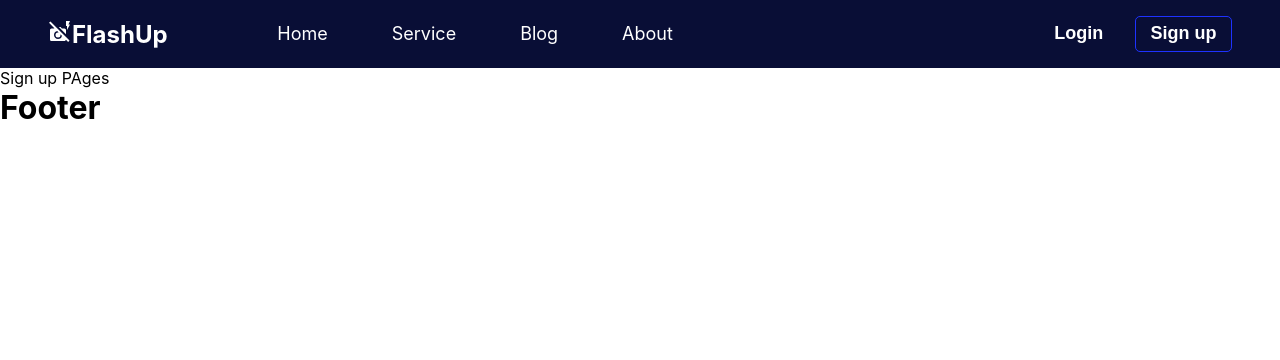
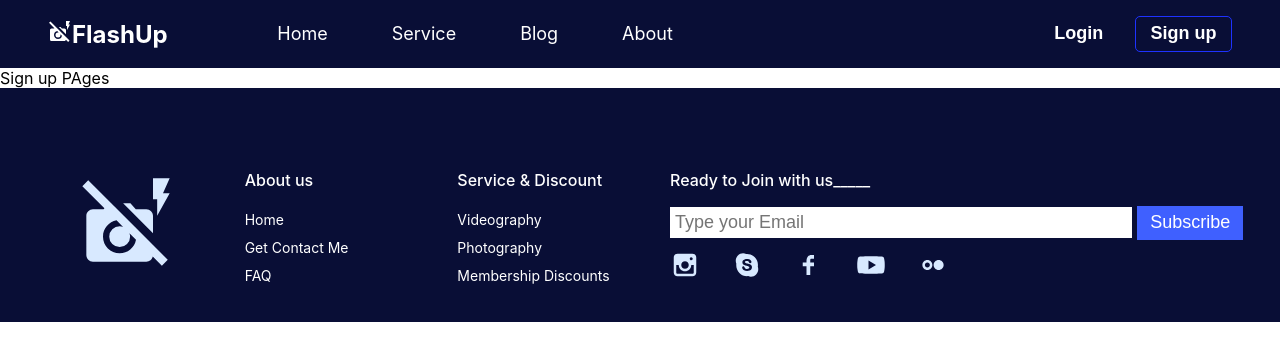
Before and after one commit to morshedulmunna/Flash-up, a React (Create React App) app: page /signup in a window 1280 px wide. Shown: the top 360 px of the page. Built offline with nearby package versions, Linux system fonts and the light colour scheme.

Commit message:
Footer Part Dome

```diff
--- a/src/App.css
+++ b/src/App.css
@@ -3,3 +3,11 @@
   padding: 0;
   box-sizing: border-box;
 }
+
+/* Global CSS */
+
+.container {
+  max-width: 1500px;
+  margin: auto;
+  padding: 0 2rem;
+}
--- /dev/null
+++ b/src/pages/Home/Home.css
@@ -0,0 +1,3 @@
+.home {
+  height: 71.4vh;
+}
--- a/src/pages/Home/Home.js
+++ b/src/pages/Home/Home.js
@@ -1,8 +1,9 @@
 import React from "react";
+import "./Home.css";
 
 const Home = () => {
   return (
-    <div>
+    <div className="home">
       <h5>Home Page</h5>
     </div>
   );
--- a/src/shared/Footer/Footer.css
+++ b/src/shared/Footer/Footer.css
@@ -0,0 +1,92 @@
+.footer {
+  background-color: #090e36;
+  width: 100%;
+  padding: 2rem 0;
+}
+
+.footer .footer__wrapper {
+  display: grid;
+  grid-template-columns: 2fr 2fr 2fr 6fr;
+  grid-gap: 20px;
+  padding-top: 50px;
+}
+
+.footer__wrapper i {
+  font-size: 100px;
+  display: flex;
+  justify-content: center;
+  align-items: center;
+  color: #d8e9ff;
+}
+
+.footer__wrapper h3 {
+  color: #fff;
+  width: fit-content;
+  margin-bottom: 1rem;
+  font-weight: 500;
+  font-size: 16px;
+}
+
+.footer__wrapper span {
+  display: block;
+  color: #fff;
+  line-height: 2;
+  cursor: pointer;
+  width: fit-content;
+  font-size: 14px;
+}
+.footer__wrapper span:hover {
+  color: #3f60ff;
+  transition: ease-in-out 0.3s;
+}
+
+.subscribe .input__Wrapper input {
+  width: 80%;
+  font-size: 18px;
+  padding: 5px 5px;
+  border: none;
+}
+.subscribe .input__Wrapper input:focus {
+  outline: none;
+}
+.subscribe .input__Wrapper button {
+  background-color: #3f60ff;
+  border: none;
+  color: #fff;
+  font-size: 18px;
+  padding: 0.4rem 0.8rem;
+  margin-left: 5px;
+  cursor: pointer;
+}
+
+/* icons */
+.subscribe .social {
+  color: #d8e9ff;
+  margin-top: 10px;
+  font-size: 30px;
+}
+.subscribe .social b {
+  margin-left: 2rem;
+  cursor: pointer;
+}
+.subscribe .social b:hover {
+  color: #3f60ff;
+  transition: ease-in-out 0.3s;
+}
+.subscribe .social strong:hover {
+  color: #3f60ff;
+  transition: ease-in-out 0.3s;
+  cursor: pointer;
+}
+
+@media screen and (max-width: 1024px) {
+  .subscribe .input__Wrapper button {
+    margin: 0;
+    margin-top: 5px;
+  }
+}
+@media screen and (max-width: 425px) {
+  .footer .footer__wrapper {
+    grid-template-columns: 12fr;
+  }
+}
--- a/src/shared/Footer/Footer.jsx
+++ b/src/shared/Footer/Footer.jsx
@@ -1,9 +1,71 @@
 import React from "react";
 import "./Footer.css";
+import { MdNoFlash } from "react-icons/md";
+import {
+  TiSocialInstagram,
+  TiSocialSkype,
+  TiSocialYoutube,
+  TiSocialFacebook,
+  TiSocialFlickr,
+} from "react-icons/ti";
+import { Link } from "react-router-dom";
+
 const Footer = () => {
   return (
-    <div>
-      <h1>Footer</h1>
+    <div className="footer">
+      <div className="container">
+        <div className="footer__wrapper">
+          <div className="logo">
+            <Link to="/">
+              <i>
+                <MdNoFlash />
+              </i>
+            </Link>
+          </div>
+          <div className="about__part">
+            <h3>About us</h3>
+            <div>
+              <span>Home</span>
+              <span>Get Contact Me</span>
+              <span>FAQ</span>
+            </div>
+          </div>
+          <div className="product">
+            <h3>Service & Discount</h3>
+            <div>
+              <span>Videography</span>
+              <span>Photography</span>
+              <span>Membership Discounts</span>
+            </div>
+          </div>
+          <div className="subscribe">
+            <div className="subs__wrapper">
+              <h3> Ready to Join with us_____</h3>
+              <div className="input__Wrapper">
+                <input type="Email" placeholder="Type your Email" />
+                <button type="Submit">Subscribe</button>
+              </div>
+              <div className="social">
+                <strong>
+                  <TiSocialInstagram />
+                </strong>
+                <b>
+                  <TiSocialSkype />
+                </b>
+                <b>
+                  <TiSocialFacebook />
+                </b>
+                <b>
+                  <TiSocialYoutube />
+                </b>
+                <b>
+                  <TiSocialFlickr />
+                </b>
+              </div>
+            </div>
+          </div>
+        </div>
+      </div>
     </div>
   );
 };
--- a/src/shared/Navbar/NAvbar.css
+++ b/src/shared/Navbar/NAvbar.css
@@ -1,8 +1,3 @@
-.container {
-  max-width: 1500px;
-  margin: auto;
-  padding: 0 2rem;
-}
 .Navbar {
   background-color: #090e36;
   padding: 1rem;
```
